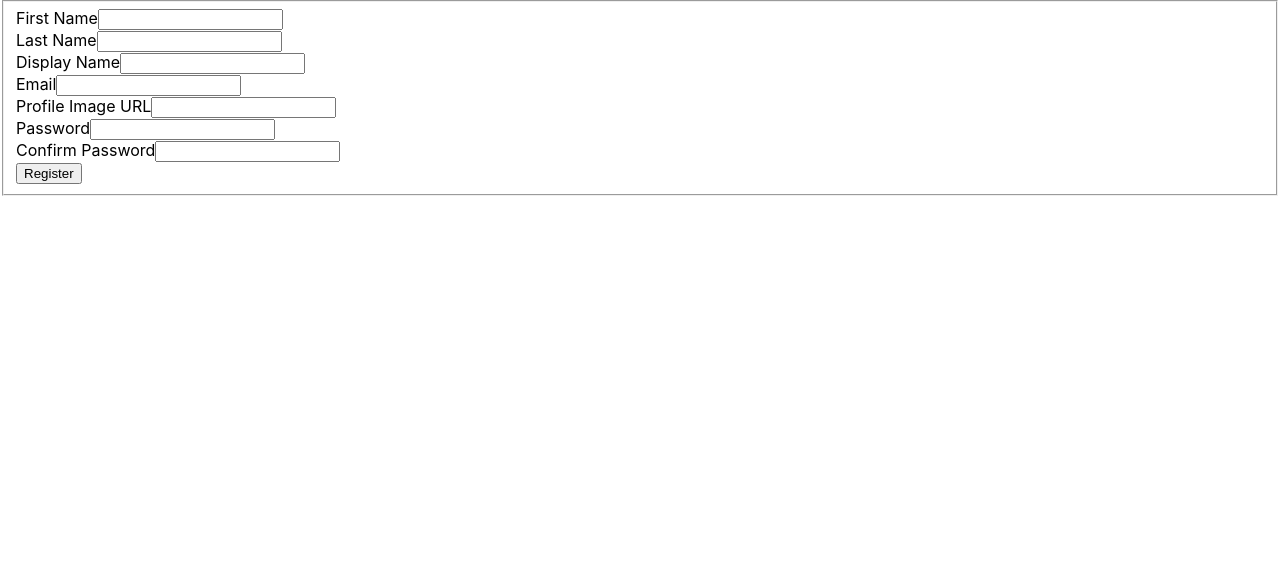
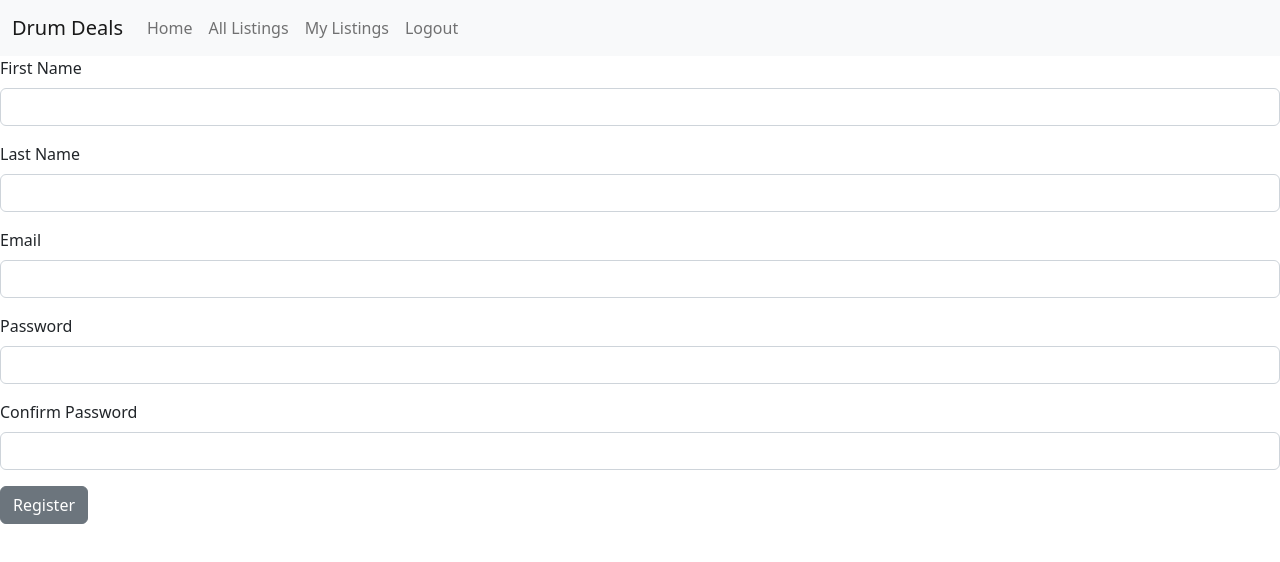
Before and after one commit to wes-mitchell/drums-deals, a React (Create React App) app in the folder DrumDeals/client/: page /register in a window 1280 px wide. Shown: the top 562 px of the page. Built offline with nearby package versions, Linux system fonts and the light colour scheme; no server answers; sample sign-in values are in the browser's storage.

Commit message:
adds header and confirms register user works

```diff
--- a/DrumDeals/client/src/App.js
+++ b/DrumDeals/client/src/App.js
@@ -2,9 +2,11 @@
 import React, { useEffect, useState } from 'react';
 import { BrowserRouter as Router } from "react-router-dom";
 import { Spinner } from 'reactstrap';
-// import Header from "./components/Header";
+import { Header } from './components/Header';
 import ApplicationViews from "./components/ApplicationViews";
 import { onLoginStatusChange } from "./modules/authManager";
+import 'bootstrap/dist/css/bootstrap.min.css';
+
 
 function App() {
   const [isLoggedIn, setIsLoggedIn] = useState(null);
@@ -19,7 +21,7 @@
 
   return (
     <Router>
-      {/* <Header isLoggedIn={isLoggedIn}/> */}
+      <Header isLoggedIn={isLoggedIn}/>
       <ApplicationViews isLoggedIn={isLoggedIn}/>
     </Router>
   );
--- a/DrumDeals/client/src/components/ApplicationViews.js
+++ b/DrumDeals/client/src/components/ApplicationViews.js
@@ -2,6 +2,7 @@
 import { Routes, Route, Navigate } from "react-router-dom";
 import Login from "./Login";
 import Register from "./Register";
+import { ListingsList } from "./Listings/ListingsList";
 
 export default function ApplicationViews({ isLoggedIn }) {
   return (
@@ -10,10 +11,8 @@
         <Route path="/">
           <Route
             index
-            element={isLoggedIn ? <h1>Welcome to Drum Deals</h1> : <Navigate to="/login" />}
+            element={isLoggedIn ? <ListingsList /> : <Navigate to="/login" />}
           />
-          <Route path="login" element={<Login />} />
-          <Route path="register" element={<Register />} />
 
           <Route path="Listings" >
             <Route index element={<p>Listing Component here</p>} />
@@ -30,6 +29,8 @@
           </Route>
 
           <Route path="*" element={<p>Whoops, nothing here...</p>} />
+          <Route path="login" element={<Login />} />
+          <Route path="register" element={<Register />} />
         </Route>
       </Routes>
     </main>
--- /dev/null
+++ b/DrumDeals/client/src/components/Header.js
@@ -0,0 +1,66 @@
+import React, { useState } from 'react';
+import { NavLink as RRNavLink } from "react-router-dom";
+import {Collapse,Navbar,NavbarToggler,NavbarBrand,Nav,NavItem,NavLink} from 'reactstrap';
+import { logout } from '../modules/authManager';
+
+export const Header = ({ isLoggedIn }) => {
+  const [isOpen, setIsOpen] = useState(false);
+  const toggle = () => setIsOpen(!isOpen);
+
+  return (
+    <div>
+      <Navbar color="light" light expand="md">
+        <NavbarBrand tag={RRNavLink} to="/">Drum Deals</NavbarBrand>
+        <NavbarToggler onClick={toggle} />
+        <Collapse isOpen={isOpen} navbar>
+          <Nav className="mr-auto" navbar>
+            { /* When isLoggedIn === true, we will render the Home link */}
+            {isLoggedIn &&
+              <>
+                <NavItem>
+                  <NavLink tag={RRNavLink} to="/">Home</NavLink>
+                </NavItem>
+              </>
+            }
+          </Nav>
+          <Nav className="mr-auto" navbar>
+            { /* When isLoggedIn === true, we will render the Home link */}
+            {isLoggedIn &&
+              <NavItem>
+                <NavLink tag={RRNavLink} to="/posts">All Listings</NavLink>
+              </NavItem>
+            }
+          <Nav className="mr-auto" navbar>
+            { /* When isLoggedIn === true, we will render the Home link */}
+            {isLoggedIn &&
+              <NavItem>
+                <NavLink tag={RRNavLink} to="/posts/user">My Listings</NavLink>
+              </NavItem>
+            }
+          </Nav>
+          </Nav>
+          <Nav navbar>
+            {isLoggedIn &&
+              <>
+                <NavItem>
+                  <a aria-current="page" className="nav-link"
+                    style={{ cursor: "pointer" }} onClick={logout}>Logout</a>
+                </NavItem>
+              </>
+            }
+            {!isLoggedIn &&
+              <>
+                <NavItem>
+                  <NavLink tag={RRNavLink} to="/register">Register</NavLink>
+                </NavItem>
+                <NavItem>
+                  <NavLink tag={RRNavLink} to="/login">Login</NavLink>
+                </NavItem>
+              </>
+            }
+          </Nav>
+        </Collapse>
+      </Navbar>
+    </div>
+  );
+}
--- /dev/null
+++ b/DrumDeals/client/src/components/Listings/ListingsList.js
@@ -0,0 +1,8 @@
+import React from "react";
+
+export const ListingsList = () => {
+
+  return (
+    <h1>This is the home page</h1>
+  )
+}
--- a/DrumDeals/client/src/components/Register.js
+++ b/DrumDeals/client/src/components/Register.js
@@ -22,9 +22,7 @@
       const userProfile = {
         firstName,
         lastName,
-        displayName,
-        imageLocation,
-        email,
+        email
       };
       register(userProfile, password).then(() => navigate("/"));
     }
@@ -50,27 +48,11 @@
           />
         </FormGroup>
         <FormGroup>
-          <Label htmlFor="displayName">Display Name</Label>
-          <Input
-            id="displayName"
-            type="text"
-            onChange={(e) => setDisplayName(e.target.value)}
-          />
-        </FormGroup>
-        <FormGroup>
           <Label for="email">Email</Label>
           <Input
             id="email"
             type="text"
             onChange={(e) => setEmail(e.target.value)}
-          />
-        </FormGroup>
-        <FormGroup>
-          <Label htmlFor="imageLocation">Profile Image URL</Label>
-          <Input
-            id="imageLocation"
-            type="text"
-            onChange={(e) => setImageLocation(e.target.value)}
           />
         </FormGroup>
         <FormGroup>
```
